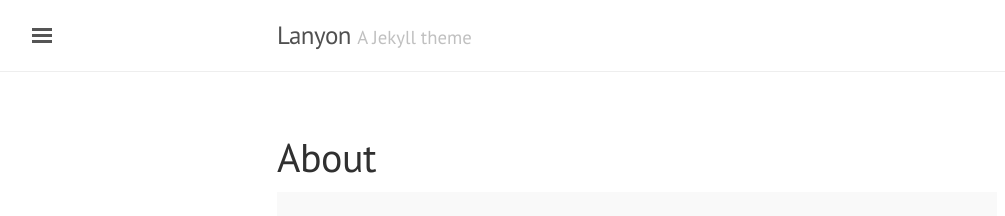
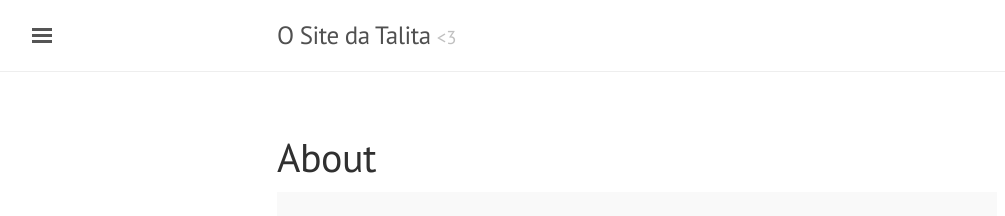
Before and after one commit to sifiyoke/sifiyoke.github.io, a Jekyll site: the page built from about.md, in a window 1280 px wide. Shown: the top 216 px of the page, without its empty margins (3-1008 px from the left). Built offline with Jekyll 4.4.1, drawn with Linux system fonts in a browser that asks for light colours.

Commit message:
change title

```diff
--- a/_config.yml
+++ b/_config.yml
@@ -5,9 +5,9 @@ permalink:           pretty
 relative_permalinks: true
 
 # Setup
-title:               Lanyon
-tagline:             'A Jekyll theme'
-description:         'A reserved <a href="http://jekyllrb.com" target="_blank">Jekyll</a> theme that places the utmost gravity on content with a hidden drawer. Made by <a href="https://twitter.com/mdo" target="_blank">@mdo</a>.'
+title:               O Site da Talita
+tagline:             '<3'
+description:         'tudo aqui é para a menina mais linda do mundo'
 url:                 http://alpha-omega.github.io
 baseurl:
 paginate:            5
```
